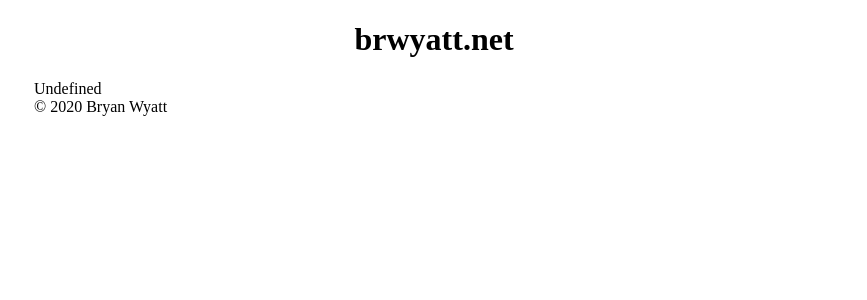
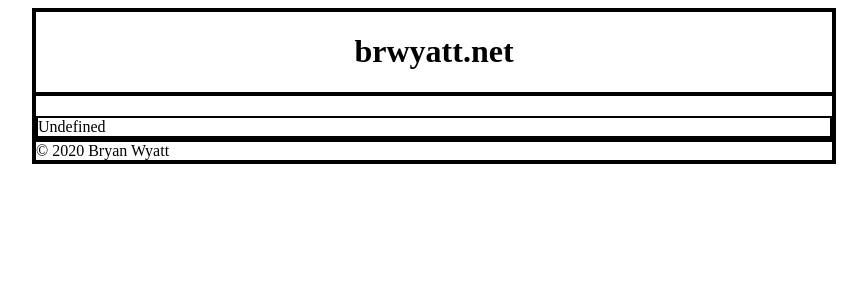
Before and after one commit to brwyatt/brwyatt.net, a Python web app: template templates/base.html in a window 1280 px wide. Shown: the top 300 px of the page, without its empty margins (206-1073 px from the left). Run offline with Jinja, Linux system fonts and the light colour scheme; the template is opened without the code that fills it: most values are stand-ins (such as "Sample title", 1, 10 or a date in 2020).

Commit message:
Make the test borders solid

```diff
--- a/static/css/global.css
+++ b/static/css/global.css
@@ -1,5 +1,5 @@
 div {
-	border: 2px;
+	border: 2px solid;
 }
 
 div#viewport {
```
